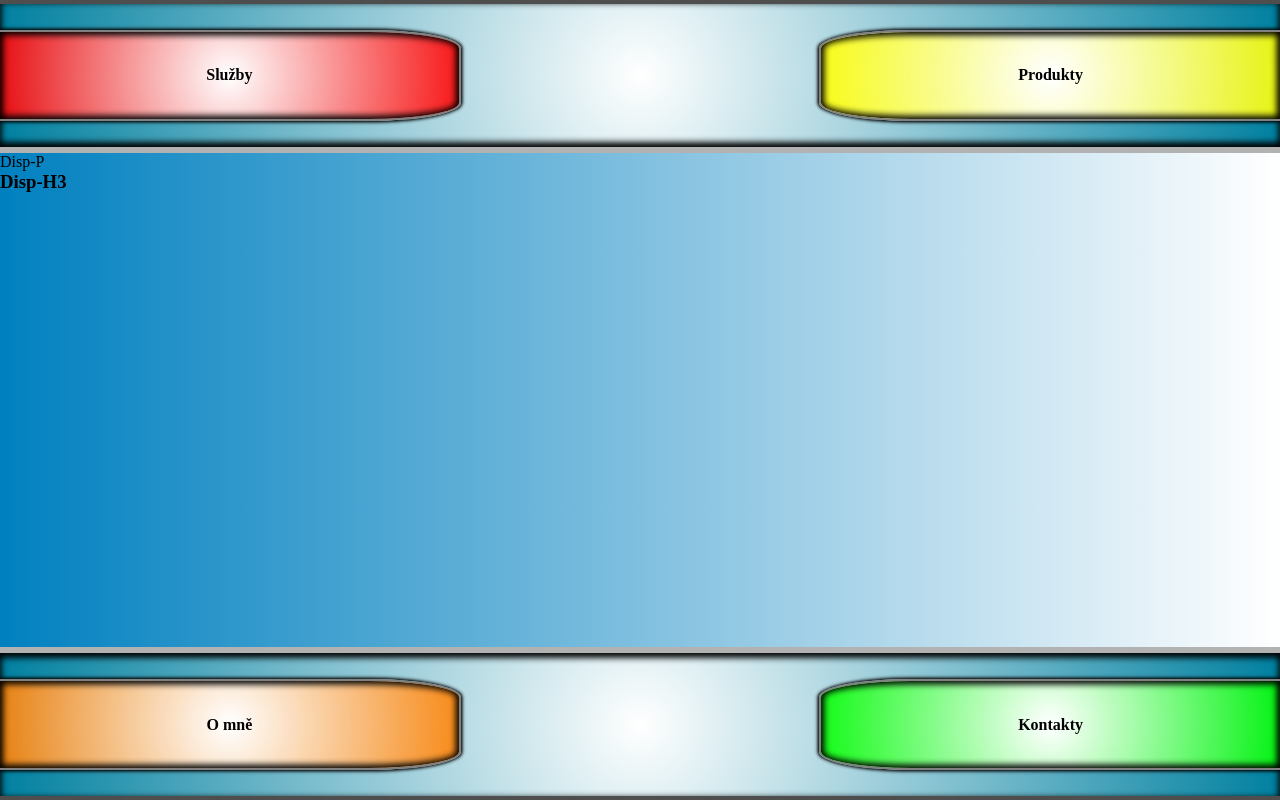
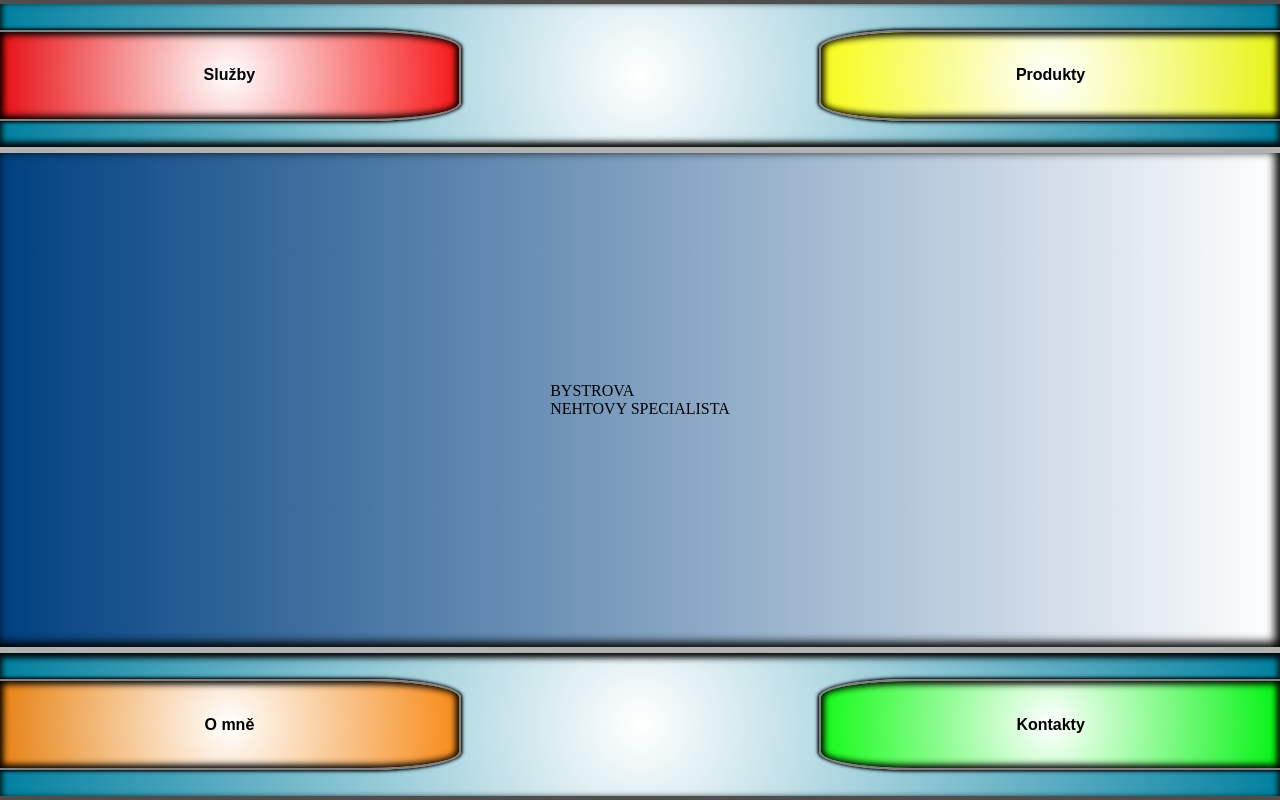
Before and after one commit to bavo-git/wsntsrc, a plain HTML site: page index.html in a window 1280 px wide. Drawn offline with Linux system fonts and the light colour scheme.

Commit message:
main-section

```diff
--- a/css/10-html.css
+++ b/css/10-html.css
@@ -11,13 +11,13 @@ nav {
 
 nav a {
     border: 0.18rem solid rgb(128, 128, 128);
-    box-shadow: inset 0 0 0.4rem 0.2rem,
-        0 0 0.2rem 0.1rem;
+    box-shadow: inset 0 0 0.4rem 0.2rem, 0 0 0.2rem 0.1rem;
 
     color: black;
     text-decoration: none;
 
-    font-weight: 700;
+    font-family: sans-serif;
+    font-weight: 600;
     font-size: 1rem;
 
     width: 36%;
--- a/css/20-body.css
+++ b/css/20-body.css
@@ -19,6 +19,6 @@ body {
     align-items: center;
     flex-direction: column;
     justify-content: space-between;
-    /* Делаю флекс-контейнер, центрирую, в колонку, растягиваю. */
+    /* Делаю флекс-контейнер, центрирую по вертикали(Y), в колонку, растягиваю по горизонтали(X). */
 
 }
--- a/css/31-header-nav.css
+++ b/css/31-header-nav.css
@@ -1,13 +1,13 @@
 
 /* Общие стили в css/10-html.css */
-#sluzby {
+#services {
     border-left: none;
     border-radius: 0 20% 20% 0;
     background-image: radial-gradient(circle, white, rgba(255, 0, 0, .9));
 }
 
 
-#produkty {
+#products {
     border-right: none;
     border-radius: 20% 0 0 20%;
     background-image: radial-gradient(circle, white, rgba(255, 255, 0, .9));
--- a/css/40-main.css
+++ b/css/40-main.css
@@ -1,12 +1,18 @@
 
 main {
-    background: rgb(0, 128, 128);
+    border-top: 0.38rem solid rgb(178, 178, 178);
+    border-bottom: 0.38rem solid rgb(178, 178, 178);
 
+    /* background: rgb(0, 128, 128); */
     background-image: linear-gradient(to left, white, rgba(0, 128, 255, 0.5));
 
     width: 100%;
     height: 64%;
 
-    border-top: 0.38rem solid rgb(178, 178, 178);
-    border-bottom: 0.38rem solid rgb(178, 178, 178);
+    display: flex;
+    align-items: center;
+
+    overflow-x: scroll;
+    scroll-behavior: smooth;
+    scroll-snap-type: x mandatory;
 }
--- /dev/null
+++ b/css/41-main-section.css
@@ -0,0 +1,14 @@
+
+main section {
+    /* Привязка к центру(докрутка) */
+    scroll-snap-align: center;
+
+    box-shadow: inset -0.2rem -0.2rem 0.6rem 0.1rem;
+
+    min-width: 100%;
+    height: 100%;
+
+    display: flex;
+    align-items: center;
+    justify-content: center;
+}
--- a/css/51-footer-nav.css
+++ b/css/51-footer-nav.css
@@ -1,13 +1,13 @@
 
 /* Общие стили в css/10-html.css */
-#o-mne {
+#about {
     border-left: none;
     border-radius: 0 20% 20% 0;
     background-image: radial-gradient(circle, white, rgba(255, 128, 0, .9));
 }
 
 
-#kontakty {
+#contacts {
     border-right: none;
     border-radius: 20% 0 0 20%;
     background-image: radial-gradient(circle, white, rgba(0, 255, 0, .9));
--- a/index.html
+++ b/index.html
@@ -13,28 +13,37 @@
     <link rel="stylesheet" href="css/30-header.css">
     <link rel="stylesheet" href="css/31-header-nav.css">
     <link rel="stylesheet" href="css/40-main.css">
+    <link rel="stylesheet" href="css/41-main-section.css">
     <link rel="stylesheet" href="css/50-footer.css">
     <link rel="stylesheet" href="css/51-footer-nav.css">
 </head>
 <body>
     <header>
         <nav>
-            <a id="sluzby" href="#">Služby</a>
-            <a id="produkty" href="#">Produkty</a>
+            <a id="services" href="#">Služby</a>
+            <a id="products" href="#">Produkty</a>
         </nav>
     </header>
 
     <main>
-        <section">
-            <p>Disp-P</p>
-            <h3>Disp-H3</h3>
+        <section>
+            <div class="card-center">
+                <p>BYSTROVA</p>
+                <p>NEHTOVY SPECIALISTA</p>
+            </div>
+        </section>
+        <section>
+            <div class="card-center">
+                <p>ИщщщЬ</p>
+                <p>BOOM</p>
+            </div>
         </section>
     </main>
 
     <footer>
         <nav>
-            <a id="o-mne" href="#">O mně</a>
-            <a id="kontakty" href="#">Kontakty</a>
+            <a id="about" href="#">O mně</a>
+            <a id="contacts" href="#">Kontakty</a>
         </nav>
     </footer>
 </body>
```
